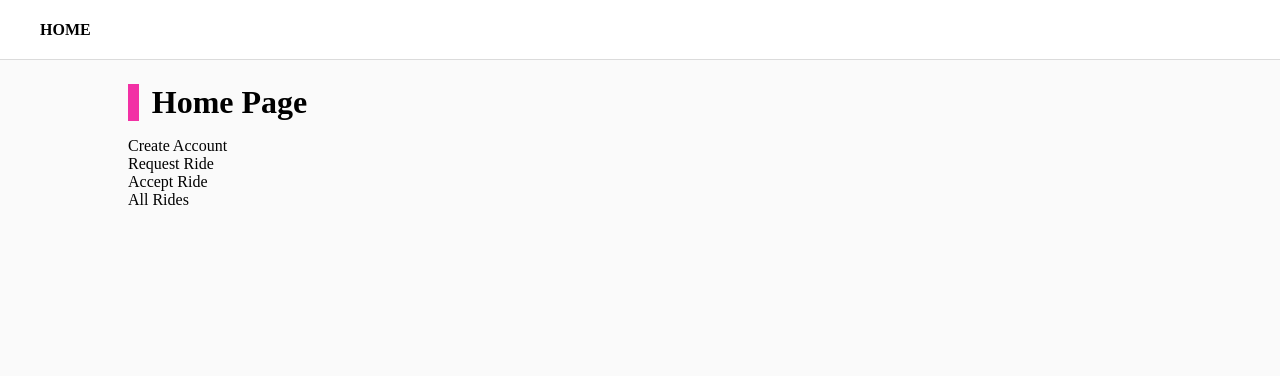
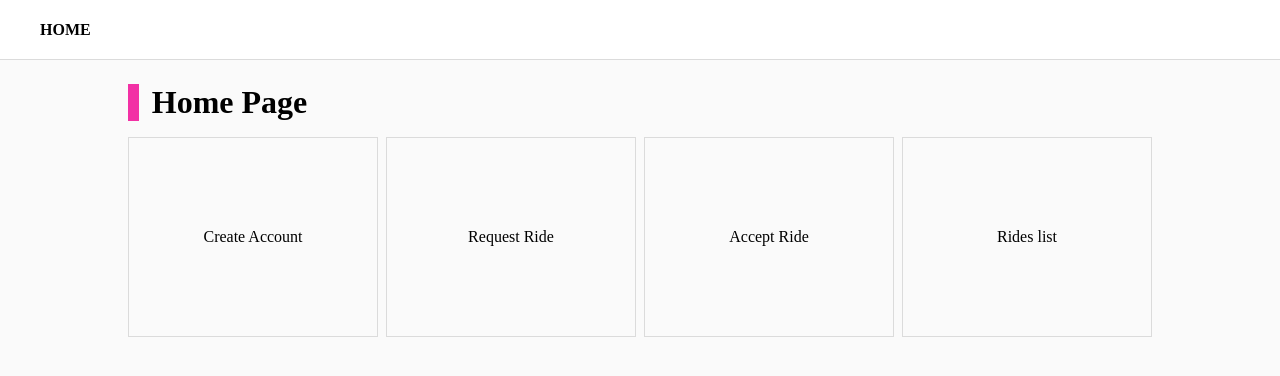
Before and after one commit to augustoscher/clean-code-clean-architecture, a Next.js app in the folder frontend/ride/: page / in a window 1280 px wide. Shown: the top 376 px of the page. Built offline with nearby package versions, Linux system fonts and the light colour scheme.

Commit message:
feat: menu and grid component

```diff
--- a/frontend/ride/src/app/account/page.tsx
+++ b/frontend/ride/src/app/account/page.tsx
@@ -10,9 +10,9 @@ export default async function ServerComponentPage() {
 
   return (
     <div>
-      <h1>Account Page</h1>
+      <h1>Create Page</h1>
     </div>
-  );
+  )
 }
 
 // <>
--- a/frontend/ride/src/app/page.tsx
+++ b/frontend/ride/src/app/page.tsx
@@ -1,22 +1,42 @@
+import Grid from 'components/Grid'
 import Heading from 'components/Heading'
 import Link from 'next/link'
+
+type BoxProps = {
+  children: React.ReactNode
+}
+const Box = ({ children }: BoxProps) => (
+  <div
+    style={{
+      display: 'flex',
+      alignItems: 'center',
+      justifyContent: 'center',
+      height: '200px',
+      border: '1px solid #dbdbdb'
+    }}
+  >
+    {children}
+  </div>
+)
 
 export default function Index() {
   return (
     <>
       <Heading size="medium">Home Page</Heading>
-      <p>
-        <Link href={{ pathname: 'account' }}>Create Account</Link>
-      </p>
-      <p>
-        <Link href={{ pathname: 'passenger/ride' }}>Request Ride</Link>
-      </p>
-      <p>
-        <Link href={{ pathname: 'driver/ride' }}>Accept Ride</Link>
-      </p>
-      <p>
-        <Link href={{ pathname: 'rides' }}>All Rides</Link>
-      </p>
+      <Grid>
+        <Box>
+          <Link href={{ pathname: 'account' }}>Create Account</Link>
+        </Box>
+        <Box>
+          <Link href={{ pathname: 'passenger/ride' }}>Request Ride</Link>
+        </Box>
+        <Box>
+          <Link href={{ pathname: 'driver/ride' }}>Accept Ride</Link>
+        </Box>
+        <Box>
+          <Link href={{ pathname: 'rides' }}>Rides list</Link>
+        </Box>
+      </Grid>
     </>
   )
 }
--- /dev/null
+++ b/frontend/ride/src/components/Grid/Grid.module.scss
@@ -0,0 +1,30 @@
+.container {
+  display: grid;
+  column-gap: 8px;
+  row-gap: 8px;
+  grid-template-columns: 1fr;
+}
+
+@media (min-width: 576px) {
+  .container {
+    grid-template-columns: 1fr 1fr;
+  }
+}
+
+@media (min-width: 768px) {
+  .container {
+    grid-template-columns: 1fr 1fr 1fr;
+  }
+}
+
+@media (min-width: 992px) {
+  .container {
+    grid-template-columns: 1fr 1fr 1fr 1fr;
+  }
+}
+
+// @media (min-width: 1200px) {
+//   .container {
+//     grid-template-columns: 1fr 1fr 1fr 1fr 1fr 1fr;
+//   }
+// }
--- /dev/null
+++ b/frontend/ride/src/components/Grid/index.tsx
@@ -0,0 +1,11 @@
+import styles from './Grid.module.scss'
+
+export type GridProps = {
+  children: React.ReactNode
+}
+
+const Grid = ({ children }: GridProps) => {
+  return <div className={styles.container}>{children}</div>
+}
+
+export default Grid
```
